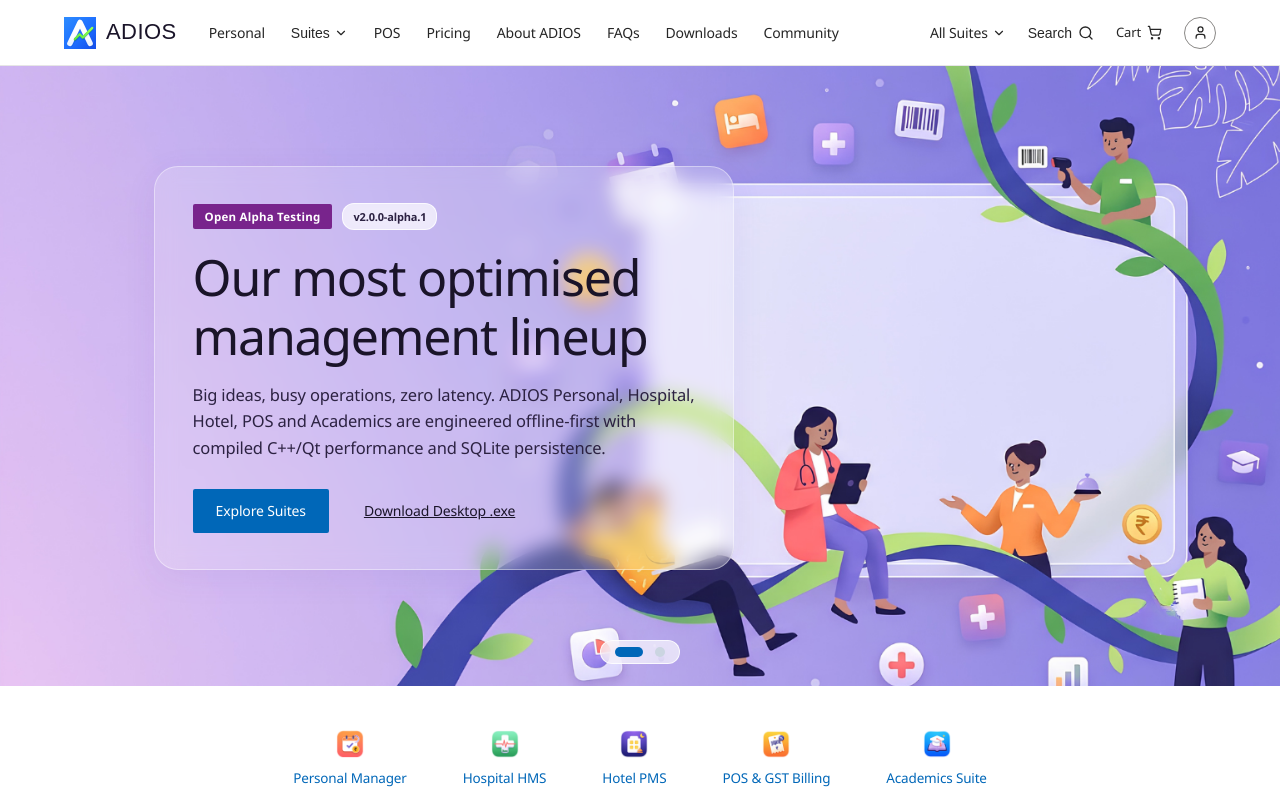
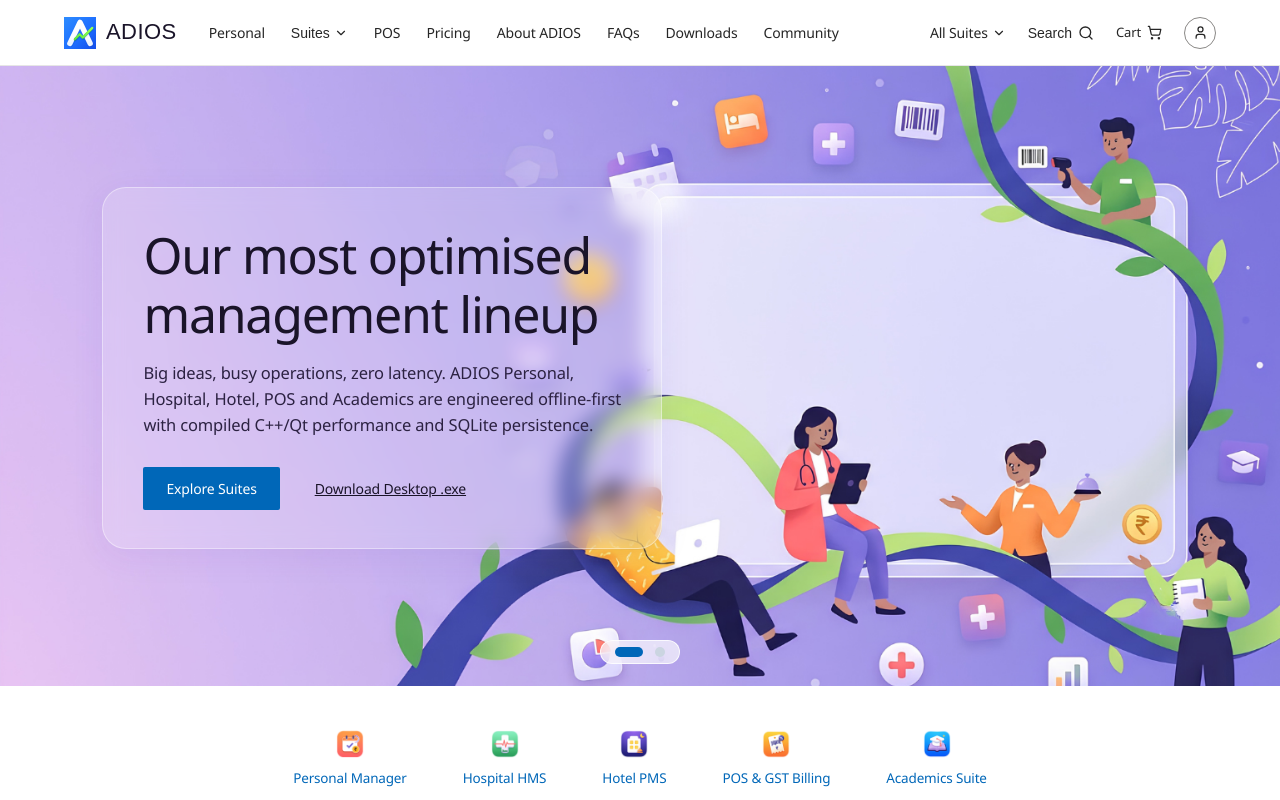
Before and after one commit to sayanjc3639q/ADIOS, a Next.js app in the folder web/: page / in a window 1280 px wide. Shown: the top 800 px of the page. Built offline with nearby package versions, Linux system fonts and the light colour scheme; a web font is replaced by a local one.

Commit message:
shift hero card to the left and remove pill badge tags from hero slides

```diff
--- a/web/app/page.tsx
+++ b/web/app/page.tsx
@@ -592,7 +592,7 @@ export default function HomePage() {
               display: 'flex',
               alignItems: 'center',
               position: 'relative',
-              padding: '56px 6% 72px 6%',
+              padding: '56px 4% 72px 4%',
               boxSizing: 'border-box'
             }}
           >
@@ -602,44 +602,25 @@ export default function HomePage() {
                 maxWidth: '1440px',
                 margin: '0 auto',
                 display: 'grid',
-                gridTemplateColumns: 'minmax(320px, 620px) 1fr',
-                gap: '40px',
+                gridTemplateColumns: 'minmax(320px, 600px) 1fr',
+                gap: '24px',
                 alignItems: 'center'
               }}
             >
               <div
                 style={{
-                  maxWidth: '580px',
+                  maxWidth: '560px',
                   zIndex: 2,
                   background: 'rgba(255, 255, 255, 0.18)',
                   backdropFilter: 'blur(10px)',
                   WebkitBackdropFilter: 'blur(10px)',
-                  padding: '36px 38px',
+                  padding: '38px 40px',
                   borderRadius: '24px',
                   border: '1px solid rgba(255, 255, 255, 0.4)',
-                  boxShadow: '0 8px 32px rgba(107, 70, 193, 0.08)'
+                  boxShadow: '0 8px 32px rgba(107, 70, 193, 0.08)',
+                  marginLeft: '0'
                 }}
               >
-                <div style={{ marginBottom: '18px', display: 'flex', alignItems: 'center', gap: '10px' }}>
-                  <span className="ms-pill">
-                    Open Alpha Testing
-                  </span>
-                  <span
-                    style={{
-                      background: 'rgba(255, 255, 255, 0.65)',
-                      backdropFilter: 'blur(8px)',
-                      color: '#2c2242',
-                      fontSize: '11px',
-                      fontWeight: 600,
-                      padding: '4px 10px',
-                      borderRadius: '12px',
-                      border: '1px solid rgba(255, 255, 255, 0.8)'
-                    }}
-                  >
-                    v2.0.0-alpha.1
-                  </span>
-                </div>
-
                 <h1
                   style={{
                     color: '#1a1429',
@@ -695,7 +676,7 @@ export default function HomePage() {
               display: 'flex',
               alignItems: 'center',
               position: 'relative',
-              padding: '56px 6% 72px 6%',
+              padding: '56px 4% 72px 4%',
               boxSizing: 'border-box'
             }}
           >
@@ -706,7 +687,7 @@ export default function HomePage() {
                 margin: '0 auto',
                 display: 'grid',
                 gridTemplateColumns: 'minmax(320px, 600px) minmax(320px, 1fr)',
-                gap: '50px',
+                gap: '40px',
                 alignItems: 'center'
               }}
             >
@@ -723,36 +704,6 @@ export default function HomePage() {
                   boxShadow: '0 20px 40px rgba(0, 103, 184, 0.08)'
                 }}
               >
-                <div style={{ marginBottom: '18px', display: 'flex', alignItems: 'center', gap: '10px' }}>
-                  <span
-                    style={{
-                      background: 'linear-gradient(135deg, #0067b8 0%, #78248c 100%)',
-                      color: '#ffffff',
-                      fontSize: '11px',
-                      fontWeight: 600,
-                      padding: '4px 12px',
-                      borderRadius: '12px',
-                      letterSpacing: '0.04em',
-                      textTransform: 'uppercase'
-                    }}
-                  >
-                    All-in-One Ecosystem
-                  </span>
-                  <span
-                    style={{
-                      background: '#ecfdf5',
-                      color: '#059669',
-                      fontSize: '11px',
-                      fontWeight: 600,
-                      padding: '4px 10px',
-                      borderRadius: '12px',
-                      border: '1px solid #a7f3d0'
-                    }}
-                  >
-                    Special Bundle Offer
-                  </span>
-                </div>
-
                 <h1
                   style={{
                     color: '#0f172a',
```
